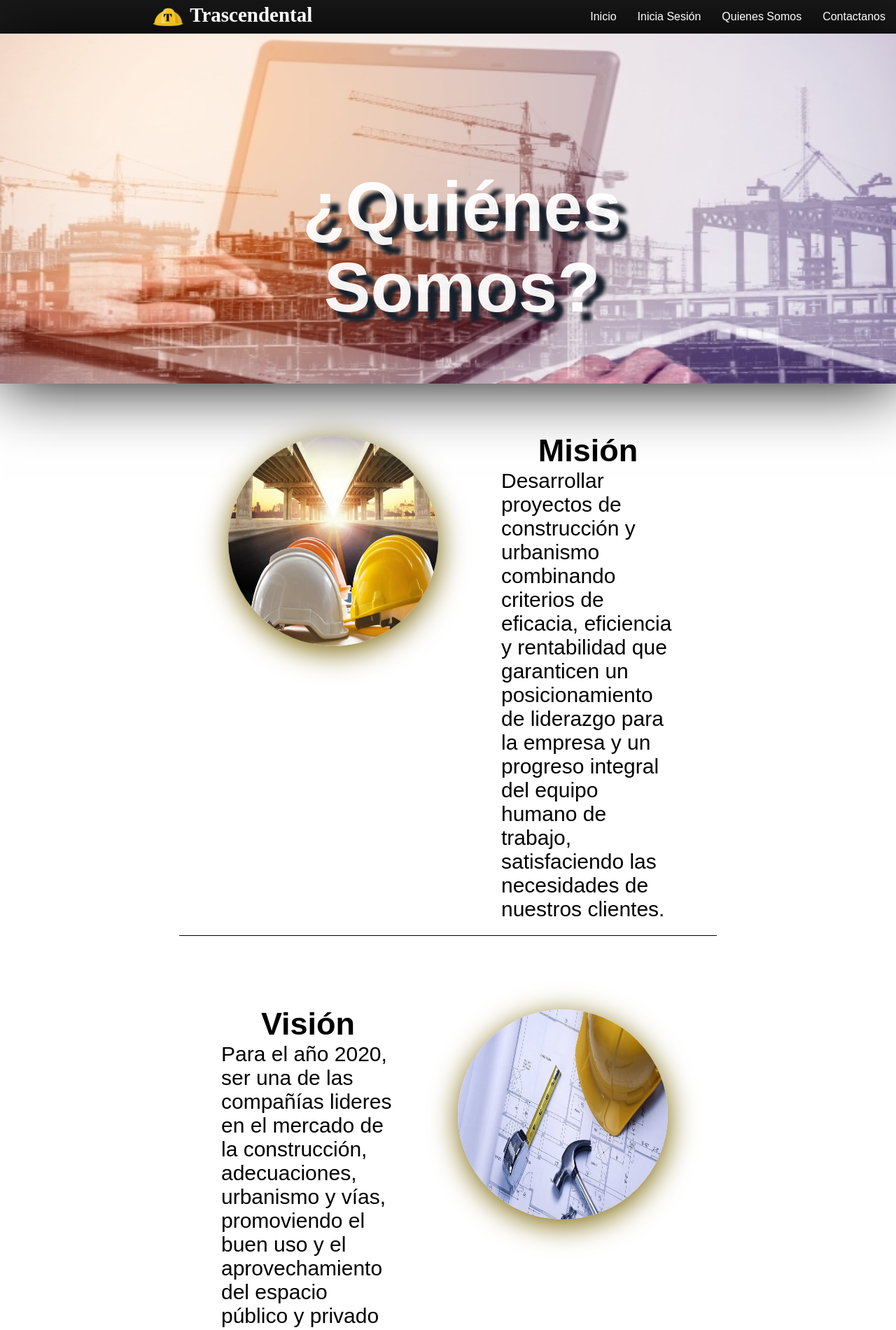
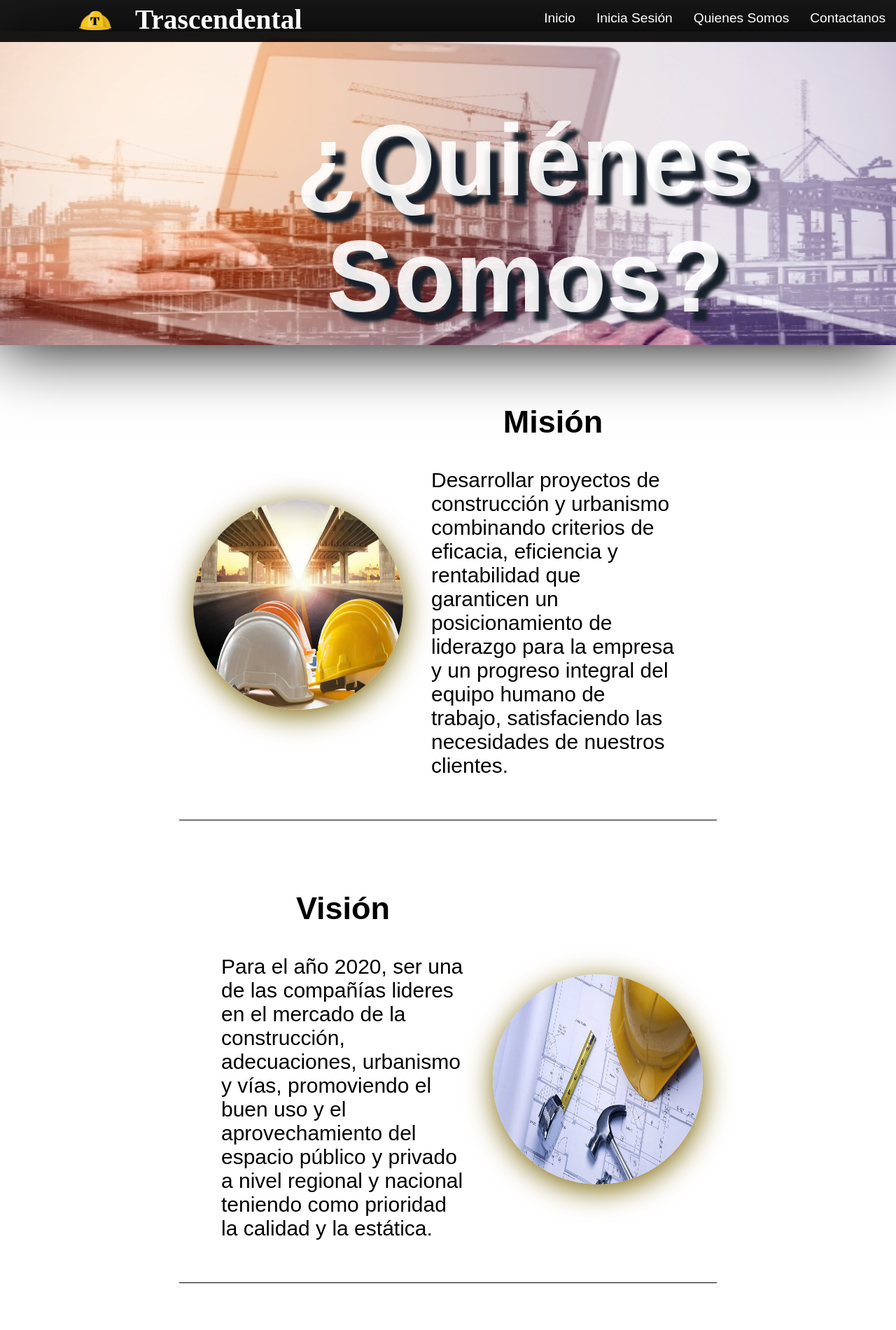
Before and after one commit to y4xu1/P-gina-Web-del-Proyecto, a PHP site: page /Nosotros.html in a window 1280 px wide. Shown: the top 1900 px of the page at 70% size. Run offline with PHP 8.4, Linux system fonts and the light colour scheme.

Commit message:
Visión compatible cualquier pantalla

```diff
--- a/Nosotros.css
+++ b/Nosotros.css
@@ -1,6 +1,6 @@
 * {
-    margin: 0px;
-    padding: 0px;
+    margin: 0%;
+    padding: 0%;
 }
 .Barra_Navegacion {
     background: rgb(0, 0, 0, 0.9);
@@ -11,14 +11,14 @@
 .Logo_Menú {
     width: 4%;
     overflow: hidden;
-    margin-top: 5px;
-    margin-left: 40px;
-    margin-bottom: 5px;
+    margin: 1% 2%;
+    /*margin-left: 40px;
+    margin-bottom: 5px;*/
     border: 0,5px solid rgba(128, 128, 128, 0.719);
 }
 h1 {
     color: white;
-    font-size: 29px;
+    font-size: 247%;
     overflow: hidden;
     display: inline-block;
     margin: 5px;
@@ -33,7 +33,8 @@ nav ul {
 nav ul li {
     float: right;
     font-family: Arial, sans-serif;
-    font-size: 16px;
+    font-size: 120%;
+    width: auto;
 }
 nav ul li a {
     display: block; /* Convertimos los elementos a en elementos bloque para manipular el padding */
@@ -48,55 +49,49 @@ nav ul li:hover {
     color: rgb(239, 255, 19);
     background: #E9BD15;
 }
+/*-----------------------------------------*/
 .contenido {
-    padding-top: 48px;
-    padding-bottom: 20px;
-    padding-bottom: 20px;
+    padding-top:3.5%;
 }
+.Encabezado img{
+    position: relative;
+    float: left;
+    overflow: none;
+    width: 100%;
+    height: 35vmax;
+    box-shadow: 0px 3px 90px;
+}
+.Contenido_Encabezado {
+    position: absolute;
+    margin: 8% 33%;
+    font-family: sans-serif;
+    font-weight: bolder;
+    text-align: center;
+    font-size: 600%;
+    color: rgba(255, 255, 255, 0.9);
+    text-shadow: 13px 14px 5px #17202A;
+}
+/*--------------------------------------------*/
 .Quienes_Somos {
-    padding: 50px;
+    padding: 5%;
     font-family: sans-serif;
     width: 60%;
     margin: auto;
     overflow: hidden;
 }
-.nuestros_servicios img{
-    position: relative;
-    float: left;
-    overflow: none;
-    width: 100%;
-    height: 500px;
-    box-shadow: 3px 1px 90px ;
-}
-.contenido_servicios {
-    position: absolute;
-    margin-top: 180px;
-    margin-left: 330px;
-    margin-right: 290px;
-}
-.contenido_servicios h2 {
-    margin: 10px;
-    text-shadow: 13px 14px 5px #17202A;
-    font-size: 100px;
-    color: rgba(255, 255, 255, 0.945);
-    font-family: sans-serif;
-    font-weight: bolder;
-    text-align: center;
-}
 .ima {
     width: 300px;
     height: 300px;
-    border-radius:50%;
-    margin: 5px 50PX;
+    border-radius: 50%;
+    margin: auto;
     box-shadow: 1px 8px 40px #7D6608;
 }
 h3 {
     text-align: center;
     font-size: 45px;
 }
-p {
-    margin-left: 40px;
-    margin-right: 40px;
+.Quienes_Somos p {
+    margin: 40px;
 }
 .Mision{
    font-size: 30px;
@@ -124,6 +119,7 @@ p {
     padding: 20px;
     margin-bottom: 80px;
 }
+/*-----------------------------------------*/
 footer {
     color: rgb(255, 255, 255);
     background-color: rgba(0, 0, 0, 0.897);
--- a/Nosotros.html
+++ b/Nosotros.html
@@ -28,14 +28,13 @@
             </section>
         </header>
         <section class="contenido">
-            <section class="nuestros_servicios">
+            <section class="Encabezado">
                 <img src="Imagenes de la Página/programacion civil.jpg" id="letrero">
-                <section class="contenido_servicios">
+                <section class="Contenido_Encabezado">
                     <h2>¿Quiénes Somos?</h2>
                 </section>
             </section>
             <section class="Quienes_Somos">
-
                 <section class="Mision">
                     <img src="Imagenes de la Página/ingenieria.jpg" class="ima">
                     <div class= "contenido_textos">
```
